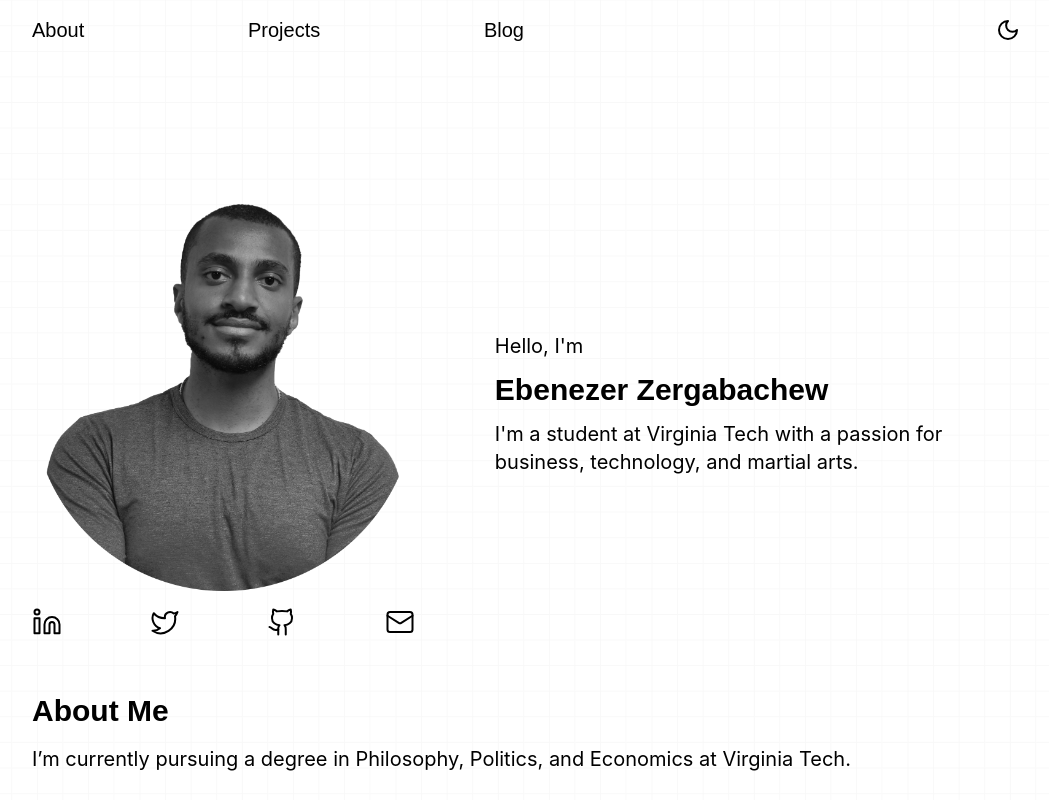
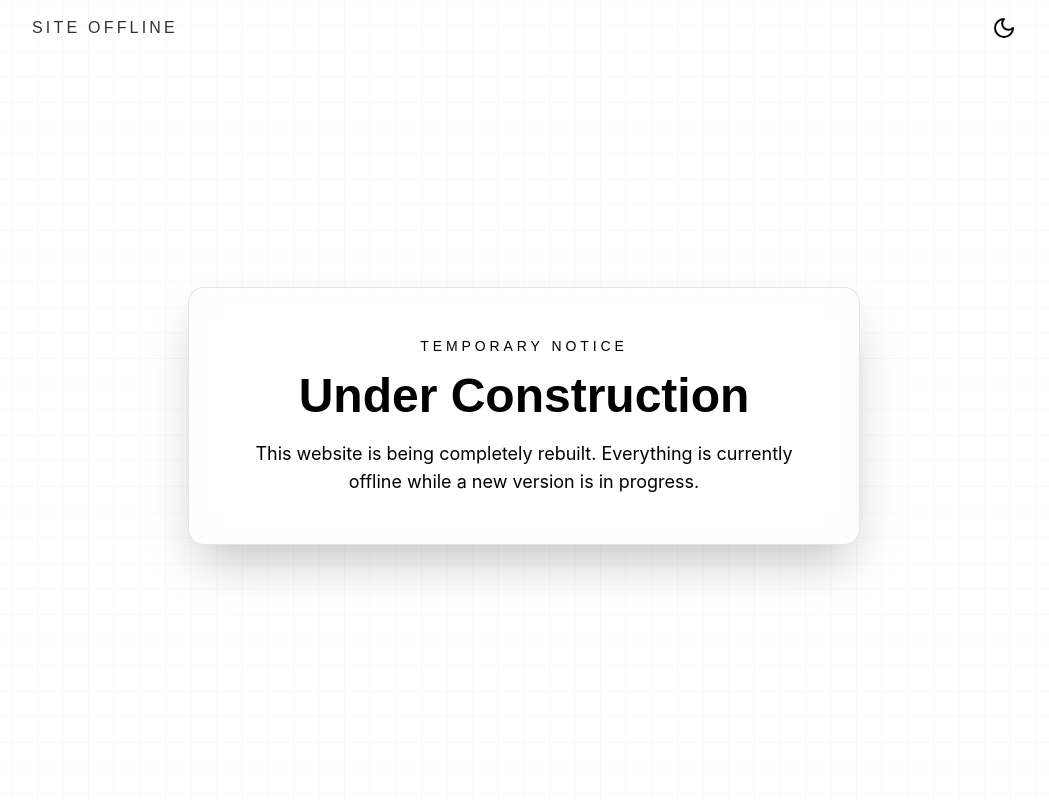
Before and after one commit to EbenZergaw/ebnzr-me, a Next.js app: page / in a window 1280 px wide. Shown: the top 800 px of the page, without its empty margins (116-1165 px from the left). Built offline with nearby package versions, Linux system fonts and the light colour scheme.

Commit message:
Update dependencies, modify layout to indicate site under construction, and simplify Navbar component

```diff
--- a/app/layout.tsx
+++ b/app/layout.tsx
@@ -3,24 +3,24 @@ import ThemeProvider from "@/components/theme/theme-provider";
 import "./globals.css";
 import Navbar from "@/components/Navbar";
 import { BackgroundBeams } from "@/components/ui/background-beams";
+import UnderConstruction from "@/components/UnderConstruction";
 
 export const metadata: Metadata = {
   title: "Ebenezer Zergabachew",
-  description: "Explore my journey in tech, design, and startups through my blog posts, projects, and personal reflections.",
+  description:
+    "This website is currently under construction while a redesigned version is being built.",
 };
 
-export default function RootLayout({
-  children,
-}: Readonly<{
-  children: React.ReactNode;
-}>) {
+export default function RootLayout() {
   return (
     <html lang="en" suppressHydrationWarning className={`wrapper`}>
       <body className="pb-20 lg:mt-0">
         <div className="lg:w-full max-w-screen-lg mx-auto rounded-md relative lg:flex flex-col antialiased px-5">
           <ThemeProvider>
             <Navbar />
-            <div className="mt-12">{children}</div>
+            <div className="mt-12">
+              <UnderConstruction />
+            </div>
           </ThemeProvider>{" "}
         </div>
         <BackgroundBeams className="z-[-10]"></BackgroundBeams>
--- a/components/Navbar.tsx
+++ b/components/Navbar.tsx
@@ -1,78 +1,16 @@
 "use client";
-import { useState, useEffect, useRef } from "react";
-import Link from "next/link";
 import ThemeToggle from "./theme/theme-toggle";
-import { usePathname } from "next/navigation";
-import { MobileMenu } from "./MobileMenu";
 
 function Navbar() {
-  const pathname = usePathname();
-  const [isMobileMenuOpen, setIsMobileMenuOpen] = useState(false);
-
-  const mobileMenuRef = useRef<HTMLDivElement | null>(null);
-
-  const links = [
-    { href: "/", label: "About" },
-    { href: "/projects", label: "Projects" },
-    { href: "/posts", label: "Blog" },
-  ];
-
-
-  // Handle closing mobile menu when clicking outside
-  useEffect(() => {
-    const handleOutsideClick = (event: any) => {
-      if (
-        mobileMenuRef.current &&
-        !mobileMenuRef.current.contains(event.target)
-      ) {
-        setIsMobileMenuOpen(false);
-      }
-    };
-
-    if (isMobileMenuOpen) {
-      document.addEventListener("mousedown", handleOutsideClick);
-    }
-
-    return () => {
-      document.removeEventListener("mousedown", handleOutsideClick);
-    };
-  }, [isMobileMenuOpen]);
-
   return (
-    <>
-      {/* Desktop NAV */}
-      <div className="hidden lg:block lg:flex lg:items-center mt-4 z-[46] chakra text-xl mb-20">
-        <div className="w-full mx-auto">
-          <div className="lg:w-1/2 lg:flex lg:items-center lg:justify-between chakra !font-extralight">
-            {links.map((link) => (
-              <Link href={link.href} key={link.href}>
-                <span
-                  className={`hover:font-medium chakra
-                    ${
-                      (pathname === link.href || (pathname === "/" && link.href === "/")) &&
-                      "font-medium"
-                    }
-                  `}
-                >
-                  {link.label}
-                </span>
-              </Link>
-            ))}
-          </div>
-        </div>
-
-        <div className="float-right lg:absolute lg:right-4">
-          <ThemeToggle />
-        </div>
+    <div className="mt-4 mb-8 lg:mb-12 flex items-center justify-between z-[46]">
+      <span className="chakra text-sm lg:text-base uppercase tracking-[0.2em] opacity-80">
+        Site Offline
+      </span>
+      <div className="cursor-pointer">
+        <ThemeToggle />
       </div>
-
-
-
-        <MobileMenu
-          items={links}
-        />
-
-    </>
+    </div>
   );
 }
 
--- /dev/null
+++ b/components/UnderConstruction.tsx
@@ -0,0 +1,18 @@
+export default function UnderConstruction() {
+  return (
+    <main className="min-h-[70vh] flex items-center justify-center">
+      <section className="w-full max-w-2xl rounded-2xl border border-black/10 dark:border-white/10 bg-white/30 dark:bg-white/5 backdrop-blur-md px-6 py-12 lg:px-12 text-center shadow-2xl">
+        <p className="chakra text-sm uppercase tracking-[0.28em] mb-4">
+          Temporary Notice
+        </p>
+        <h1 className="text-4xl lg:text-5xl font-semibold mb-5 chakra">
+          Under Construction
+        </h1>
+        <p className="text-base lg:text-lg max-w-xl mx-auto leading-relaxed">
+          This website is being completely rebuilt. Everything is currently
+          offline while a new version is in progress.
+        </p>
+      </section>
+    </main>
+  );
+}
```
Also changed, not shown: package.json (+4 -4 lines), 1 other file (tests, documents, lock files or other folders).
